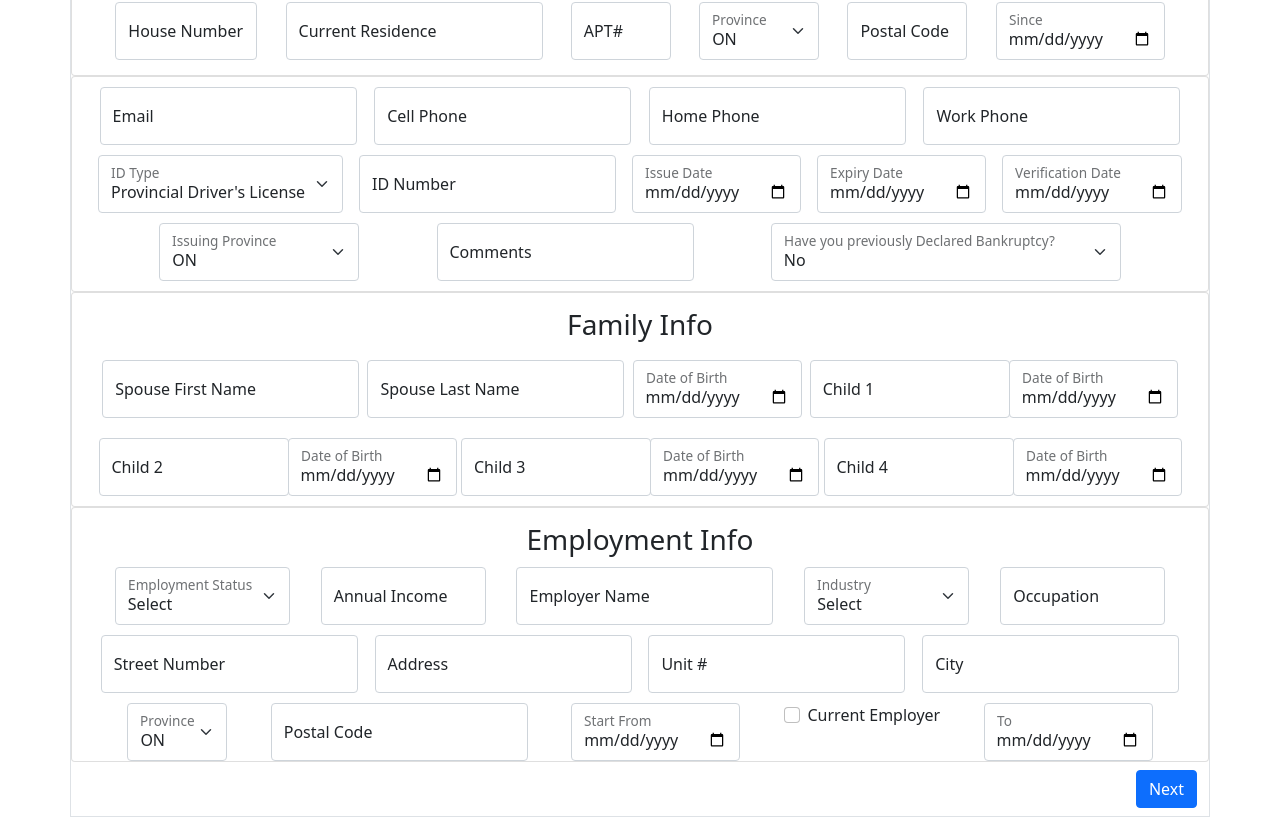
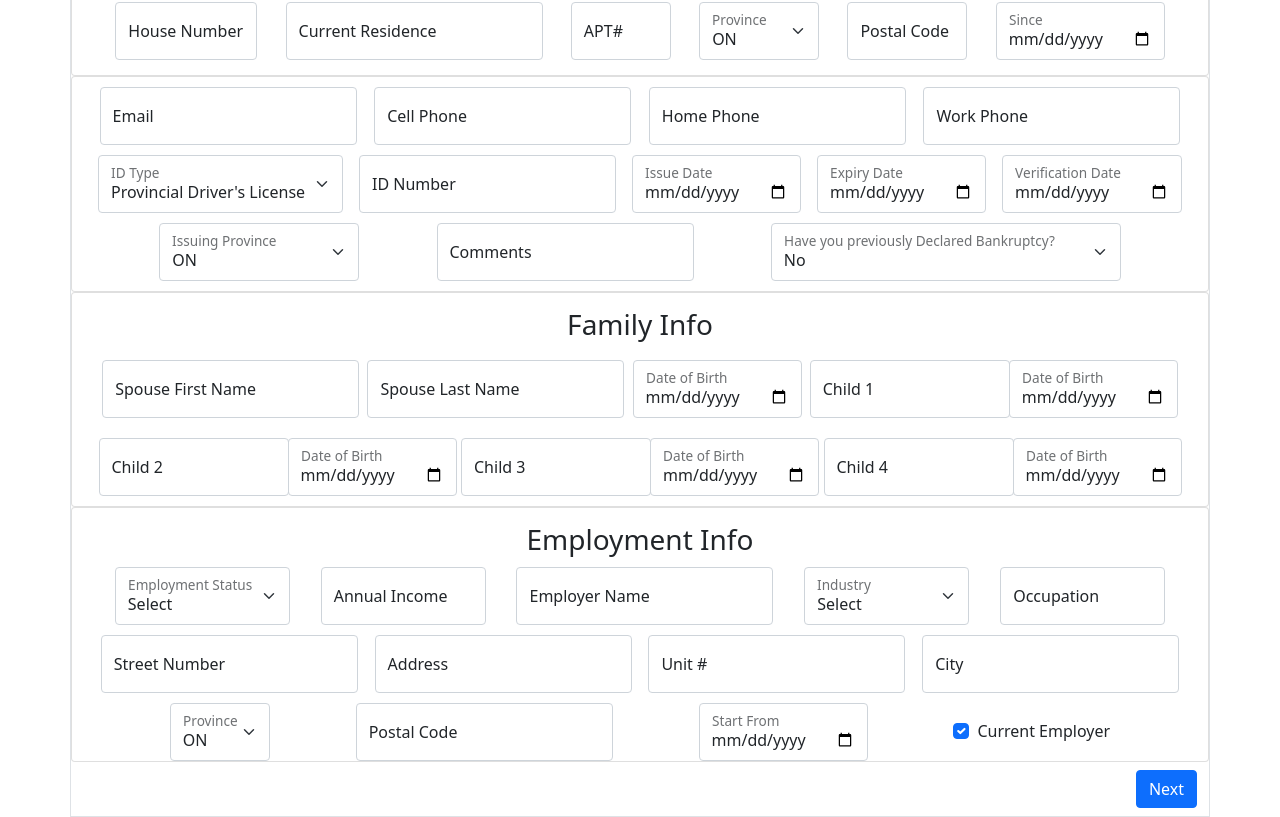
Before and after one commit to Yolanda-C-GitHub/ai-power-aifinancial-application, a React (Create React App) app in the folder Client/: page / in a window 1280 px wide. Shown: the part 413-1230 px from the top of the page. Built offline with nearby package versions, Linux system fonts and the light colour scheme.

Commit message:
working on employment info

```diff
--- a/Client/src/components/PersonalInfo/Personalinfoparts/EmploymentInfo.js
+++ b/Client/src/components/PersonalInfo/Personalinfoparts/EmploymentInfo.js
@@ -4,7 +4,8 @@ import './employmentinfo.css'
 
 export default function EmploymentInfo(params) {
 
-    const [currentEmployer, setCurrentEmployer]=useState(false)
+    const [currentEmployer, setCurrentEmployer]=useState(true)
+
 
 
 
@@ -113,7 +114,7 @@ export default function EmploymentInfo(params) {
                 </FloatingLabel>
 
 
-                <Form.Check type='checkbox' checked={currentEmployer} label='Current Employer' onChange={(e)=>{
+                <Form.Check className='currentEmployerCheckBox' type='checkbox' checked={currentEmployer} label='Current Employer' onChange={(e)=>{
                     setCurrentEmployer(e.target.checked)
                     }}/>
 
@@ -130,6 +131,17 @@ export default function EmploymentInfo(params) {
 
 
 
+
+
+
+
+
+
+
+
+
+
+
         </Card>
     )
 }
--- a/Client/src/components/PersonalInfo/Personalinfoparts/employmentinfo.css
+++ b/Client/src/components/PersonalInfo/Personalinfoparts/employmentinfo.css
@@ -40,3 +40,7 @@
 .province{
     width:100px;
 }
+
+.currentEmployerCheckBox{
+    align-self: center;
+}
```
